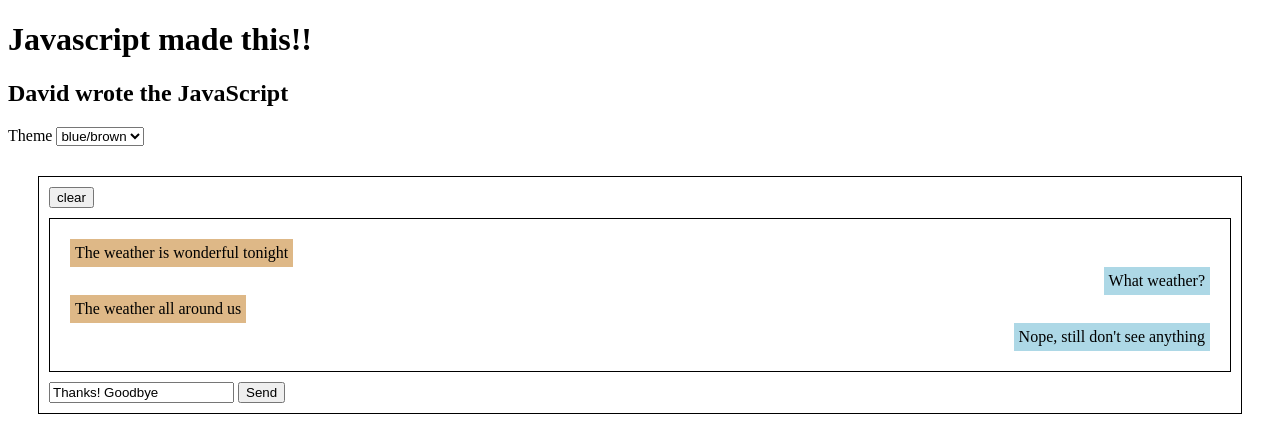
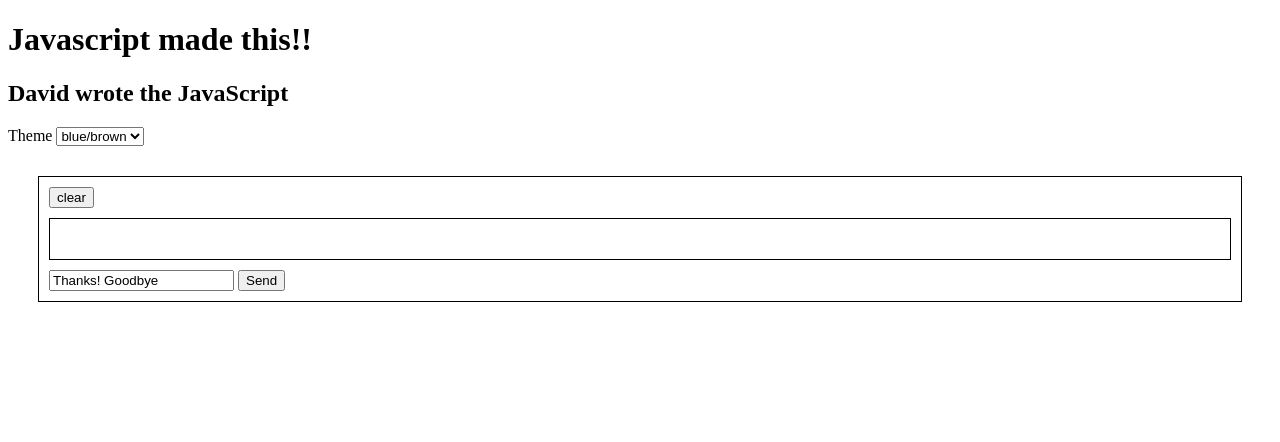
Before and after one commit to Ages13/assignments, a plain HTML site: page my-first-assignments/dom-olympics-start/index.html in a window 1280 px wide. Both pictures are taken after a click on the button "clear". Drawn offline with Linux system fonts and the light colour scheme.

Commit message:
DOM olympics

```diff
--- a/my-first-assignments/dom-olympics-start/index.js
+++ b/my-first-assignments/dom-olympics-start/index.js
@@ -1,9 +1,10 @@
+//Adds a header
 const h1 = document.createElement("h1");
 var span = document.createElement("span");
 h1.textContent = "Javascript made this!!";
 document.getElementById("header").appendChild(h1);
 
-
+//Adds a header2 and then spans it
 var h2 = document.createElement("h2");
 h2.textContent = "David";
 header.append(h2);
@@ -12,7 +13,7 @@ span.textContent = (" wrote the JavaScript");
 h2.append(span);
 
 
-
+//Changes the div text
 const topLeft = document.getElementsByClassName("message left")[0];
 topLeft.textContent = "The weather is wonderful tonight";
 
@@ -26,11 +27,14 @@ const bottomRight = document.getElementsByClassName("message right")[1];
 bottomRight.textContent = "Nope, still don't see anything";
 
 
+// Clear button that clears the div in the html
+document.querySelector("#clear-button").addEventListener("click", function (){
+    document.querySelector(".messages").textContent = ("")
+});
 
-var clearButton = document.getElementById("clear-button");
-var messages = document.getElementsByClassName("messages");
-clearButton.addEventListener("click", onClick);
-function onClick() {
-   messages.textContent = "";
-   console.log(messages);
-    }
+// Changes background Color
+document.querySelector("#theme-drop-down").addEventListener("change", function () {
+    const theme = document.querySelector("#theme-drop-down").value;
+    document.querySelector("#main").className = ""
+    document.querySelector("#main").classList.add(theme)
+});
--- a/my-first-assignments/dom-olympics-start/style.css
+++ b/my-first-assignments/dom-olympics-start/style.css
@@ -35,3 +35,12 @@
     align-self: flex-start;
     background-color: burlywood;
 }
+
+.theme-one {
+    background: linear-gradient(to right, rgb(214, 225, 241), rgb(185, 163, 148))
+
+}
+
+.theme-two {
+    background: linear-gradient(to right, rgb(250, 133, 124), rgb(160, 161, 161))
+}
```
